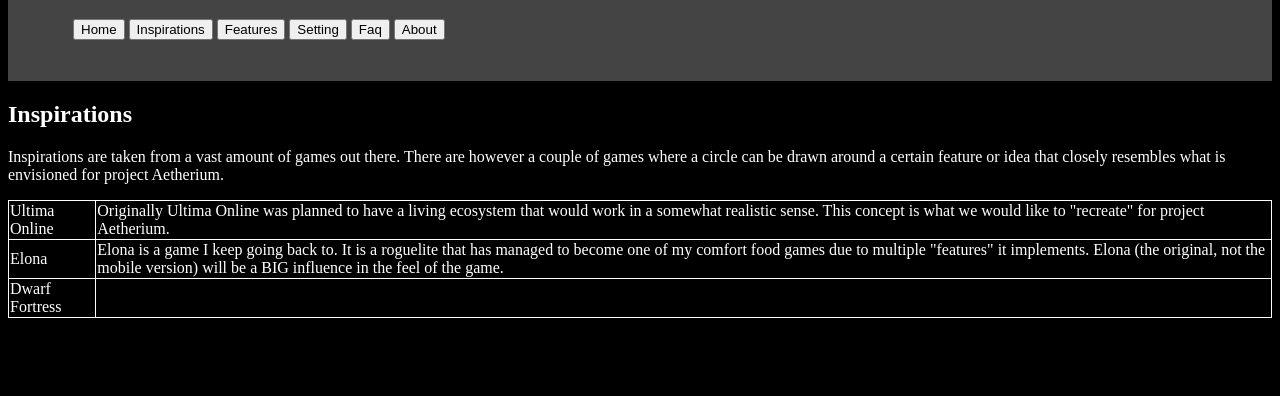
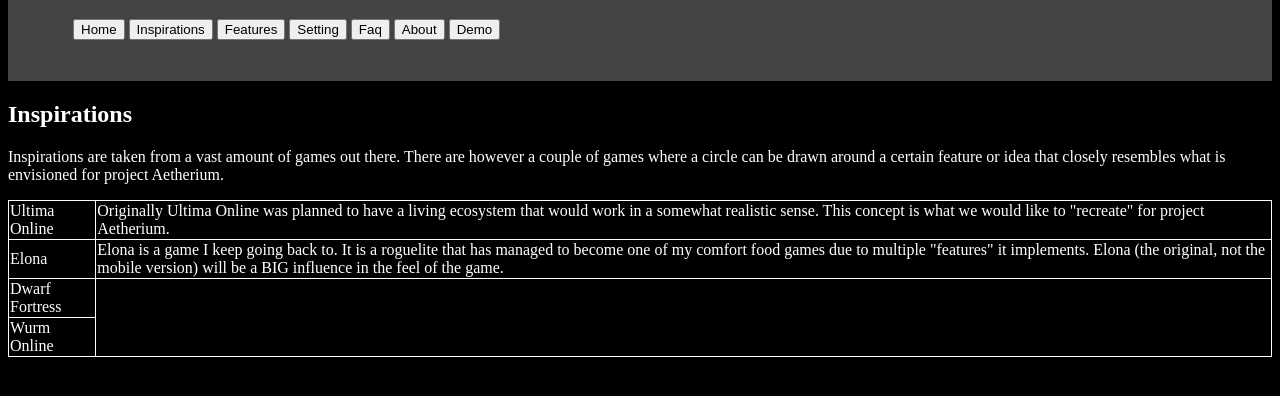
Before and after one commit to FlippantKitten/ProjectAetherium, a plain HTML site: page index.html in a window 1280 px wide. Both pictures are taken after a click on the button "Inspirations". Shown: the part 94-490 px from the top of the page. Drawn offline with Linux system fonts and the light colour scheme; a web font is replaced by a local one.

Commit message:
mention of wurm online in the inspirations and added a page for a future Unity WebGL tech demo

```diff
--- a/index.html
+++ b/index.html
@@ -26,6 +26,7 @@
                 <li><button onclick="navigateTo('Setting')">Setting</button></li>
                 <li><button onclick="navigateTo('Faq')">Faq</button></li>
                 <li><button onclick="navigateTo('About')">About</button></li>
+                <li><button onclick="navigateTo('Demo')">Demo</button></li>
             </ul>
         </nav>
     </header>
@@ -54,6 +55,10 @@
             </tr>
             <tr>
                 <td>Dwarf Fortress</td>
+
+            </tr>
+            <tr>
+                <td>Wurm Online</td>
 
             </tr>
         </table>
@@ -114,6 +119,10 @@
         <h2>About</h2>
     </div>
 
+    <div id="Demo" class="page">
+        <h2>Tech demo is coming soon!</h2>
+    </div>
+
   <script src="js/script.js"></script>
 </body>
 
```
